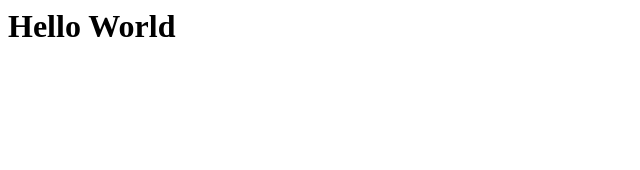
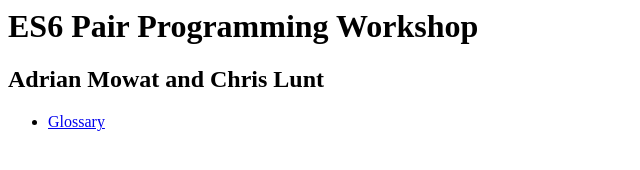
Before and after one commit to kirisu/glasgow-pair-programming-workshop, a plain HTML site: page docs/index.html in a window 1280 px wide. Shown: the whole page, without its empty margins (0-640 px from the left). Drawn offline with Linux system fonts and the light colour scheme.

Commit message:
Trying a link

```diff
--- a/docs/index.html
+++ b/docs/index.html
@@ -1 +1,7 @@
-<h1>Hello World</h1>
+<h1>ES6 Pair Programming Workshop</h1>
+<h2>Adrian Mowat and Chris Lunt</h2>
+
+
+<ul>
+  <li><a href="/glossary.html">Glossary</a></li>
+</ul>
```
Also changed, not shown: README.md.
